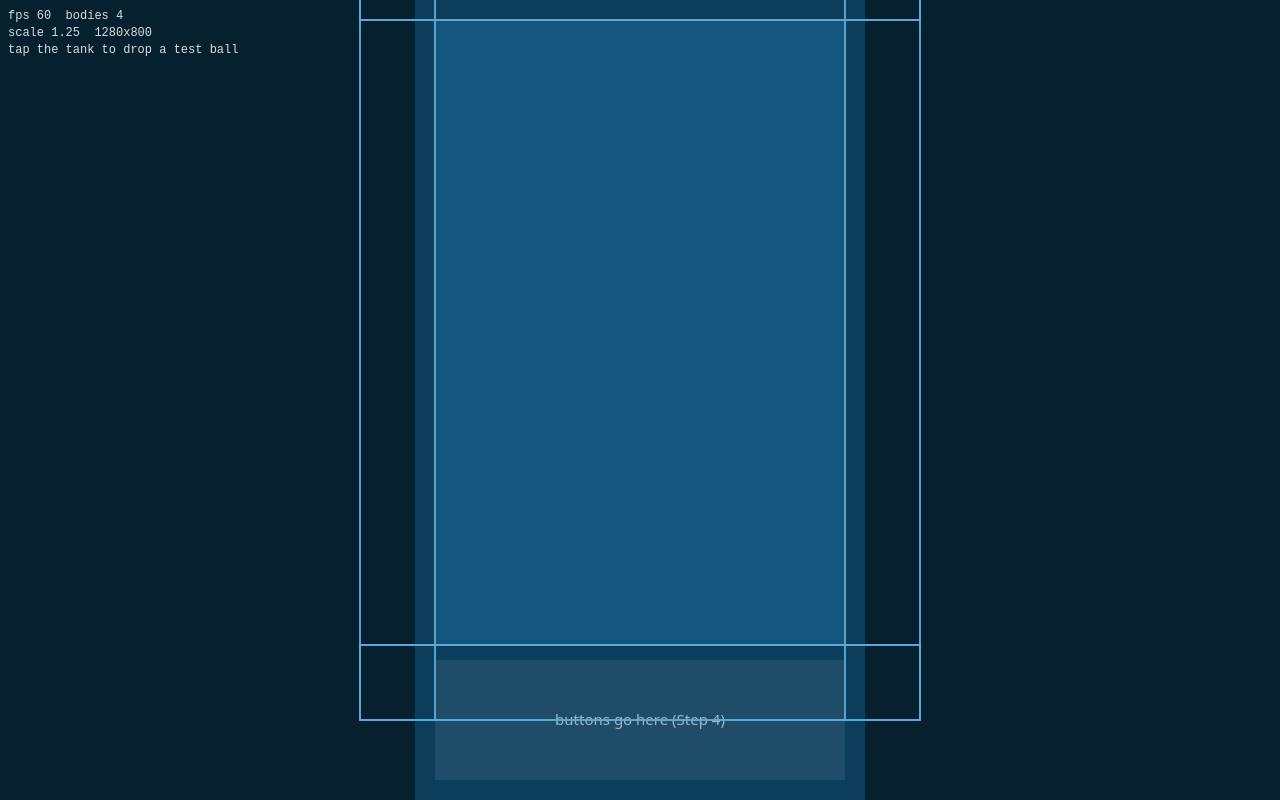
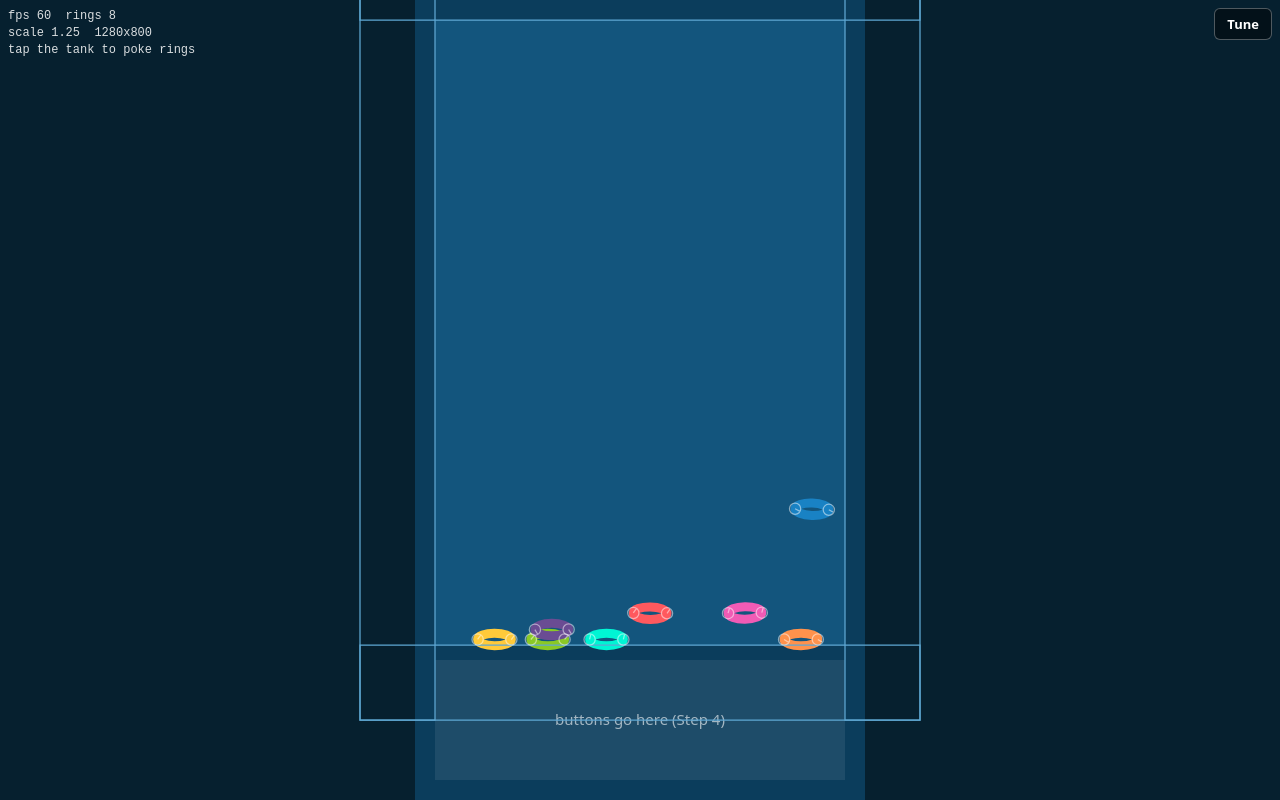
Before and after one commit to naomishah99/waterful_Ring_Toss, a website built with Vite: page index.html in a window 1280 px wide. Built offline with nearby package versions, Linux system fonts and the light colour scheme.

Commit message:
Step 2: rings sinking through water
- 8 rings, each two rim circles with an open middle (so pegs can pass through)
- Water forces: gravity minus buoyancy, linear + quadratic drag,
  spin damping, flat-side-down tendency and gentle wobble
- Tuning panel with live sliders, remembered on the device
- Tap the tank to poke rings (temporary stand-in for jets)

Co-Authored-By: Claude Opus 5.5 <noreply@anthropic.com>

```diff
--- a/src/config.js
+++ b/src/config.js
@@ -25,5 +25,25 @@ export const CONTROLS_AREA = {
 export const PHYSICS = {
   stepMs: 1000 / 60, // fixed physics step: 60 updates per second on every device
   maxStepsPerFrame: 5, // if the phone lags, catch up at most this many steps
-  gravity: 1,
 };
+
+// Rings, seen from the side: two solid "rim" circles with an open gap between
+// them, so a peg can pass through the middle (Step 3).
+export const RING = {
+  count: 8,
+  outerRadius: 18, // centre of ring to its outer edge
+  rimRadius: 4.5, // thickness of the ring band
+  colors: ['#ff595e', '#ffca3a', '#8ac926', '#1982c4', '#6a4c93', '#ff924c', '#f15bb5', '#00f5d4'],
+};
+
+// Water behaviour. Speeds are in world units per physics step (1/60 s).
+// These are the starting values; the tuning panel can change them live.
+export const WATER_DEFAULTS = {
+  gravity: 0.28, // pull downward (same as normal air gravity)
+  buoyancy: 0.8, // fraction of gravity the water cancels out (1 = floats in place)
+  linearDrag: 0.03, // slows everything a little each step: sets the slow sinking speed
+  quadraticDrag: 0.008, // slows fast things a lot more: tames hard jets and shakes
+  angularDrag: 0.06, // slows spinning
+  flatten: 0.004, // tendency of a moving ring to turn flat-side-down, like a falling coin
+  wobble: 0.0015, // small random turning, so rings flutter as they sink
+};
--- a/src/debugRender.js
+++ b/src/debugRender.js
@@ -1,14 +1,14 @@
 // Plain "debug" drawing: outlines of every physics body plus layout guides.
 // This gets replaced by real visuals in Phase 2.
 import Matter from 'matter-js';
-import { WORLD, TANK, CONTROLS_AREA } from './config.js';
+import { WORLD, TANK, CONTROLS_AREA, RING } from './config.js';
 
 const COLORS = {
   background: '#06202f',
   world: '#0b3d5c',
   tank: '#13557d',
   wall: '#5fa8d3',
-  body: '#ffd166',
+  body: 'rgba(255,255,255,0.5)',
   controls: 'rgba(255,255,255,0.08)',
   text: 'rgba(255,255,255,0.6)',
 };
@@ -32,9 +32,26 @@ export function drawDebug(view, engine) {
   ctx.textAlign = 'center';
   ctx.fillText('buttons go here (Step 4)', WORLD.width / 2, CONTROLS_AREA.y + CONTROLS_AREA.height / 2 + 4);
 
-  // Every physics body, as an outline
-  ctx.lineWidth = 1.5;
+  // Rings: a flattened oval (a ring seen almost edge-on), in the ring's colour
   for (const body of Matter.Composite.allBodies(engine.world)) {
+    if (body.label !== 'ring') continue;
+    ctx.save();
+    ctx.translate(body.position.x, body.position.y);
+    ctx.rotate(body.angle);
+    ctx.strokeStyle = body.render.fillStyle;
+    ctx.lineWidth = RING.rimRadius * 1.6;
+    ctx.beginPath();
+    ctx.ellipse(0, 0, RING.outerRadius - RING.rimRadius, 5, 0, 0, Math.PI * 2);
+    ctx.stroke();
+    ctx.restore();
+  }
+
+  // Every physics shape, as a thin outline (compound bodies: each part)
+  ctx.lineWidth = 1;
+  const shapes = Matter.Composite.allBodies(engine.world).flatMap((b) =>
+    b.parts.length > 1 ? b.parts.slice(1) : [b],
+  );
+  for (const body of shapes) {
     ctx.strokeStyle = body.isStatic ? COLORS.wall : COLORS.body;
     ctx.beginPath();
     if (body.circleRadius) {
--- a/src/main.js
+++ b/src/main.js
@@ -1,41 +1,62 @@
-// Step 1: empty tank, fixed-step physics loop and debug drawing.
+// Step 2: rings sinking through water.
 import Matter from 'matter-js';
 import { TANK } from './config.js';
 import { createView } from './view.js';
 import { createWorld } from './world.js';
 import { startLoop } from './loop.js';
 import { drawDebug } from './debugRender.js';
+import { spawnRings } from './rings.js';
+import { applyWater } from './water.js';
+import { createTuningPanel } from './tuningPanel.js';
 
 const canvas = document.getElementById('game');
 const status = document.getElementById('status');
 
 const view = createView(canvas);
 const { engine } = createWorld();
+let rings = spawnRings(engine.world);
 
-// Debug: tap inside the tank to drop a test ball, to check the walls and loop.
-// (No water yet, so balls fall as if in air. Water comes in Step 2.)
-const MAX_TEST_BALLS = 15;
-const testBalls = [];
+const water = createTuningPanel({
+  'Drop rings': () => {
+    rings = spawnRings(engine.world, rings);
+  },
+});
+
+// Debug "poke": tap the tank to push nearby rings away from your finger.
+// A rough stand-in for water jets until Step 4.
+const POKE_RADIUS = 90;
+const POKE_STRENGTH = 9;
 canvas.addEventListener('pointerdown', (e) => {
   const p = view.toWorld(e.clientX, e.clientY);
   const inTank =
     p.x > TANK.x && p.x < TANK.x + TANK.width && p.y > TANK.y && p.y < TANK.y + TANK.height;
   if (!inTank) return;
-  const ball = Matter.Bodies.circle(p.x, p.y, 12, { restitution: 0.4, label: 'test' });
-  Matter.Composite.add(engine.world, ball);
-  testBalls.push(ball);
-  if (testBalls.length > MAX_TEST_BALLS) Matter.Composite.remove(engine.world, testBalls.shift());
+  for (const ring of rings) {
+    const dx = ring.position.x - p.x;
+    const dy = ring.position.y - p.y;
+    const dist = Math.hypot(dx, dy);
+    if (dist > POKE_RADIUS) continue;
+    const push = POKE_STRENGTH * (1 - dist / POKE_RADIUS);
+    const nx = dist > 0.001 ? dx / dist : 0;
+    const ny = dist > 0.001 ? dy / dist : -1;
+    Matter.Body.setVelocity(ring, {
+      x: ring.velocity.x + nx * push,
+      y: ring.velocity.y + ny * push - push * 0.5, // slight upward bias, like a jet
+    });
+    Matter.Body.setAngularVelocity(ring, ring.angularVelocity + (Math.random() - 0.5) * 0.3);
+  }
 });
 
 startLoop({
   update(dt) {
+    applyWater(rings, water);
     Matter.Engine.update(engine, dt);
   },
   render(stats) {
     drawDebug(view, engine);
     status.textContent =
-      `fps ${stats.fps}  bodies ${Matter.Composite.allBodies(engine.world).length}\n` +
+      `fps ${stats.fps}  rings ${rings.length}\n` +
       `scale ${view.scale.toFixed(2)}  ${canvas.clientWidth}x${canvas.clientHeight}\n` +
-      `tap the tank to drop a test ball`;
+      `tap the tank to poke rings`;
   },
 });
--- /dev/null
+++ b/src/rings.js
@@ -0,0 +1,40 @@
+// Ring bodies. Each ring is one physics body made of two small circles (the
+// rims you'd see looking at a ring edge-on), with nothing solid in between.
+import Matter from 'matter-js';
+import { RING, TANK } from './config.js';
+
+const { Bodies, Body, Composite } = Matter;
+
+function createRing(x, y, angle, color) {
+  const offset = RING.outerRadius - RING.rimRadius; // centre -> rim centre
+  const rimOptions = { restitution: 0.2, friction: 0.05 };
+  const left = Bodies.circle(x - offset, y, RING.rimRadius, rimOptions);
+  const right = Bodies.circle(x + offset, y, RING.rimRadius, rimOptions);
+
+  const ring = Body.create({
+    parts: [left, right],
+    label: 'ring',
+    restitution: 0.2,
+    friction: 0.05,
+    frictionAir: 0, // the water module handles all drag
+  });
+  Body.setAngle(ring, angle);
+  ring.render.fillStyle = color; // our renderer reads this
+  return ring;
+}
+
+// Scatter rings across the upper part of the tank, at random angles.
+export function spawnRings(world, existing = []) {
+  for (const ring of existing) Composite.remove(world, ring);
+
+  const rings = [];
+  const margin = RING.outerRadius + 6;
+  for (let i = 0; i < RING.count; i++) {
+    const x = TANK.x + margin + Math.random() * (TANK.width - margin * 2);
+    const y = TANK.y + margin + Math.random() * (TANK.height * 0.45);
+    const angle = (Math.random() - 0.5) * Math.PI;
+    rings.push(createRing(x, y, angle, RING.colors[i % RING.colors.length]));
+  }
+  Composite.add(world, rings);
+  return rings;
+}
--- a/src/style.css
+++ b/src/style.css
@@ -29,3 +29,71 @@ body {
   pointer-events: none;
   opacity: 0.85;
 }
+
+/* Tuning panel (debug only) */
+.tune-toggle {
+  position: fixed;
+  top: max(8px, env(safe-area-inset-top));
+  right: 8px;
+  z-index: 2;
+  padding: 6px 12px;
+  font: 600 13px system-ui, sans-serif;
+  color: #fff;
+  background: rgba(0, 0, 0, 0.45);
+  border: 1px solid rgba(255, 255, 255, 0.3);
+  border-radius: 6px;
+}
+
+.tune-panel {
+  position: fixed;
+  top: calc(max(8px, env(safe-area-inset-top)) + 40px);
+  right: 8px;
+  left: 8px;
+  max-width: 360px;
+  margin-left: auto;
+  max-height: 70dvh;
+  overflow-y: auto;
+  z-index: 2;
+  padding: 10px 12px;
+  background: rgba(0, 0, 0, 0.75);
+  border-radius: 8px;
+  font: 13px system-ui, sans-serif;
+  touch-action: pan-y;
+}
+
+.tune-panel[hidden] {
+  display: none;
+}
+
+.tune-panel label {
+  display: grid;
+  grid-template-columns: 1fr auto;
+  margin-bottom: 8px;
+}
+
+.tune-panel input[type='range'] {
+  grid-column: 1 / -1;
+  width: 100%;
+  margin: 4px 0 0;
+}
+
+.tune-panel output {
+  font-family: ui-monospace, monospace;
+  opacity: 0.8;
+}
+
+.tune-buttons {
+  display: flex;
+  flex-wrap: wrap;
+  gap: 6px;
+}
+
+.tune-buttons button {
+  flex: 1;
+  padding: 8px;
+  font: 600 13px system-ui, sans-serif;
+  color: #fff;
+  background: #1982c4;
+  border: 0;
+  border-radius: 6px;
+}
--- /dev/null
+++ b/src/tuningPanel.js
@@ -0,0 +1,99 @@
+// On-screen tuning panel: sliders that change the water settings live, so we
+// can tune the feel on a real phone. Values are remembered on this device.
+import { WATER_DEFAULTS } from './config.js';
+
+const STORAGE_KEY = 'ringtoss.water';
+
+const SLIDERS = [
+  { key: 'gravity', min: 0, max: 0.8, step: 0.01 },
+  { key: 'buoyancy', min: 0, max: 1, step: 0.01 },
+  { key: 'linearDrag', min: 0, max: 0.15, step: 0.002 },
+  { key: 'quadraticDrag', min: 0, max: 0.05, step: 0.001 },
+  { key: 'angularDrag', min: 0, max: 0.3, step: 0.005 },
+  { key: 'flatten', min: 0, max: 0.02, step: 0.0005 },
+  { key: 'wobble', min: 0, max: 0.01, step: 0.0005 },
+];
+
+function load() {
+  try {
+    return { ...WATER_DEFAULTS, ...JSON.parse(localStorage.getItem(STORAGE_KEY) || '{}') };
+  } catch {
+    return { ...WATER_DEFAULTS };
+  }
+}
+
+function save(params) {
+  try {
+    localStorage.setItem(STORAGE_KEY, JSON.stringify(params));
+  } catch {
+    // storage blocked (e.g. private browsing): settings just won't be remembered
+  }
+}
+
+// Returns the live params object; `actions` adds extra buttons (label -> function).
+export function createTuningPanel(actions = {}) {
+  const params = load();
+
+  const toggle = document.createElement('button');
+  toggle.className = 'tune-toggle';
+  toggle.textContent = 'Tune';
+
+  const panel = document.createElement('div');
+  panel.className = 'tune-panel';
+  panel.hidden = true;
+
+  const inputs = {};
+  for (const s of SLIDERS) {
+    const row = document.createElement('label');
+    const name = document.createElement('span');
+    const value = document.createElement('output');
+    const input = document.createElement('input');
+    Object.assign(input, { type: 'range', min: s.min, max: s.max, step: s.step });
+    name.textContent = s.key;
+    input.addEventListener('input', () => {
+      params[s.key] = Number(input.value);
+      value.textContent = input.value;
+      save(params);
+    });
+    inputs[s.key] = { input, value };
+    row.append(name, value, input);
+    panel.append(row);
+  }
+
+  function syncInputs() {
+    for (const s of SLIDERS) {
+      inputs[s.key].input.value = params[s.key];
+      inputs[s.key].value.textContent = params[s.key];
+    }
+  }
+  syncInputs();
+
+  const buttons = document.createElement('div');
+  buttons.className = 'tune-buttons';
+  const allActions = {
+    ...actions,
+    Defaults: () => {
+      Object.assign(params, WATER_DEFAULTS);
+      save(params);
+      syncInputs();
+    },
+    'Copy values': () => {
+      navigator.clipboard?.writeText(JSON.stringify(params, null, 2)).catch(() => {});
+    },
+  };
+  for (const [label, fn] of Object.entries(allActions)) {
+    const b = document.createElement('button');
+    b.textContent = label;
+    b.addEventListener('click', fn);
+    buttons.append(b);
+  }
+  panel.append(buttons);
+
+  toggle.addEventListener('click', () => {
+    panel.hidden = !panel.hidden;
+    toggle.textContent = panel.hidden ? 'Tune' : 'Close';
+  });
+
+  document.body.append(toggle, panel);
+  return params;
+}
--- /dev/null
+++ b/src/water.js
@@ -0,0 +1,41 @@
+// Fake water. Instead of simulating real fluid, every physics step we nudge
+// each ring's velocity the way water would:
+//   - gravity pulls it down, buoyancy cancels most of that, so it sinks slowly
+//   - drag slows it down (more strongly the faster it goes)
+//   - spinning slows down, moving rings turn flat-side-down, and they wobble a bit
+//
+// Velocities are in world units per physics step, because our step is always
+// exactly 1/60 s (see loop.js), which is also Matter.js's base step.
+import Matter from 'matter-js';
+
+const { Body } = Matter;
+
+// `down` is a unit vector for the direction of gravity. It's straight down for
+// now; tilting the phone will rotate it in Step 5.
+export function applyWater(rings, p, down = { x: 0, y: 1 }) {
+  const sink = p.gravity * (1 - p.buoyancy); // net downward pull in water
+
+  for (const ring of rings) {
+    let { x: vx, y: vy } = ring.velocity;
+
+    // Gravity minus buoyancy
+    vx += down.x * sink;
+    vy += down.y * sink;
+
+    // Drag: a fixed fraction (linear) plus a part that grows with speed (quadratic)
+    const speed = Math.hypot(vx, vy);
+    const keep = Math.max(0, 1 - p.linearDrag - p.quadraticDrag * speed);
+    vx *= keep;
+    vy *= keep;
+    Body.setVelocity(ring, { x: vx, y: vy });
+
+    // Rotation: slow spinning, turn flat-side-down while moving, random wobble.
+    // "Flat" means the ring's axis lines up with gravity, i.e. angle relative
+    // to the floor is 0 or 180 degrees.
+    const tiltFromFlat = ring.angle - Math.atan2(down.y, down.x) + Math.PI / 2;
+    let av = ring.angularVelocity * (1 - p.angularDrag);
+    av -= p.flatten * Math.sin(2 * tiltFromFlat) * Math.min(speed, 3);
+    av += (Math.random() - 0.5) * 2 * p.wobble;
+    Body.setAngularVelocity(ring, av);
+  }
+}
--- a/src/world.js
+++ b/src/world.js
@@ -1,12 +1,13 @@
 // Creates the physics world and the tank walls.
 import Matter from 'matter-js';
-import { TANK, PHYSICS } from './config.js';
+import { TANK } from './config.js';
 
 const { Engine, Bodies, Composite } = Matter;
 
 export function createWorld() {
   const engine = Engine.create();
-  engine.gravity.y = PHYSICS.gravity;
+  // Matter's built-in gravity is off: water.js applies gravity and buoyancy itself.
+  engine.gravity.scale = 0;
 
   const t = TANK.wallThickness;
   const { x, y, width: w, height: h } = TANK;
```
